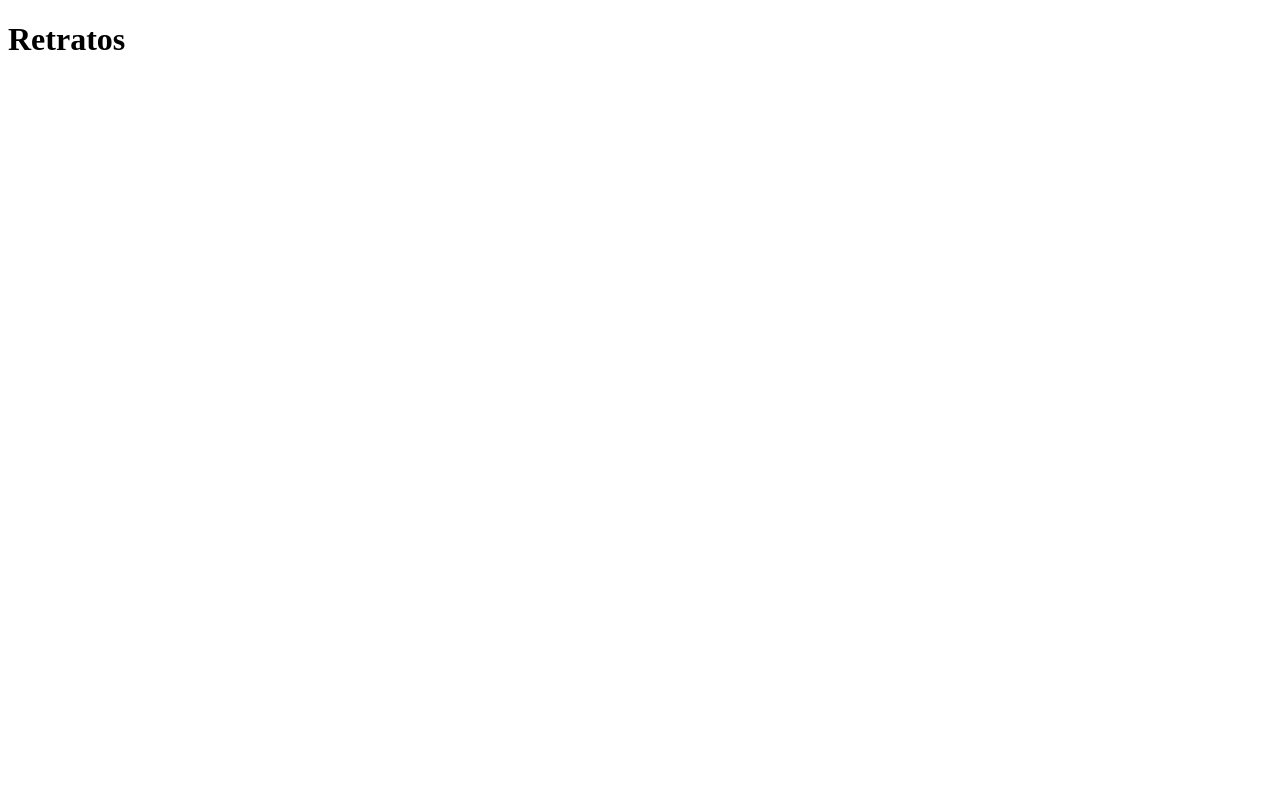
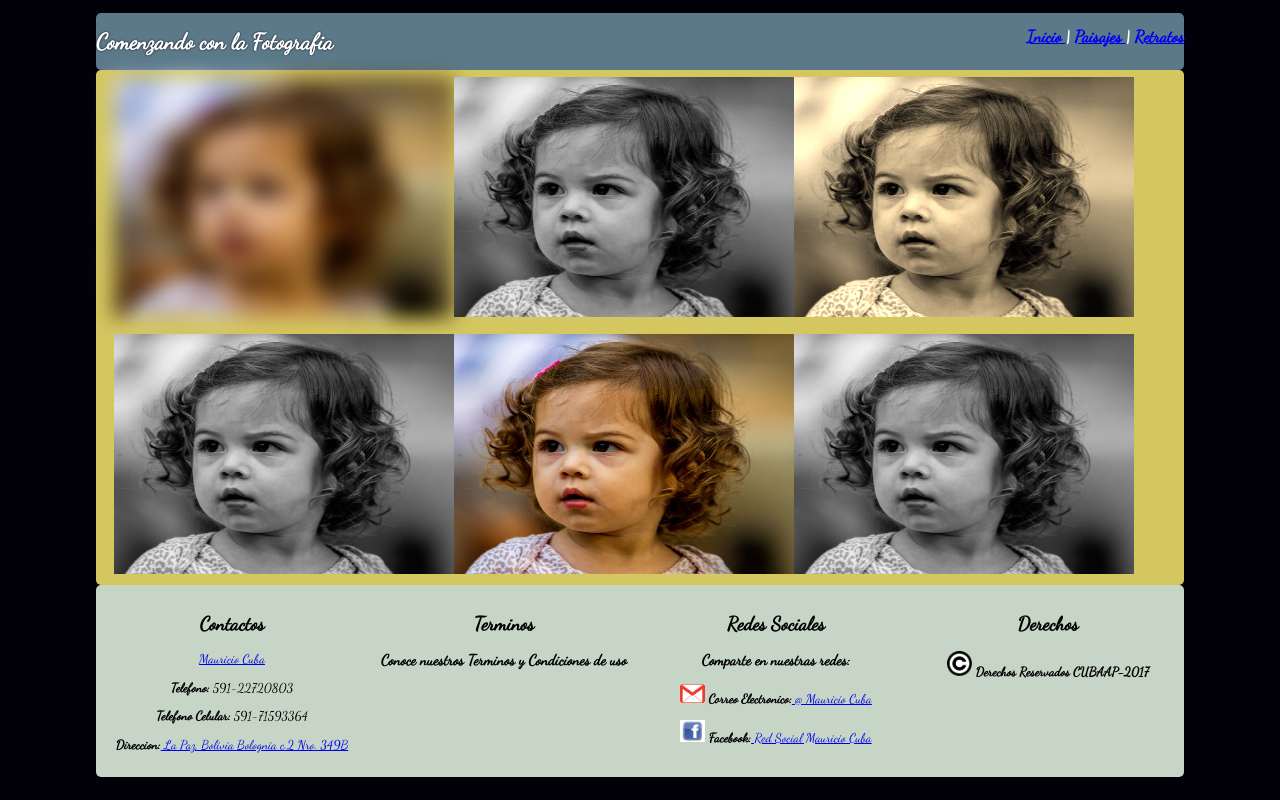
Before and after one commit to cubaap2017/CSSWebResponsive_Mauricio_Cuba, a plain HTML site: page retratos.html in a window 1280 px wide. Drawn offline with Linux system fonts and the light colour scheme.

Commit message:
Segunda version con las pages de retratos y paisajes

```diff
--- a/css/estilos.css
+++ b/css/estilos.css
@@ -40,7 +40,7 @@ a:hover{
 
 .contenedor_imgcentral {
   width: 100%auto;
-  height: 400px;
+  height: 70%;
   text-align: center;
   background-color: #82c3a6;
   border-radius: 5px;
@@ -55,7 +55,8 @@ a:hover{
 
 .contenedor_imgsecundarias {
   width: 100% auto;
-  height: 400px;
+  height: 100%auto;
+  padding: 4%;
   text-align: center;
   background-color: #d5c75f;
   border-radius: 5px;
@@ -67,7 +68,7 @@ a:hover{
 
 .contenedor_imgizq {
   width: 50%;
-  height: 80%;
+  height: 300px;
   padding: 6%;
 }
 
@@ -111,7 +112,7 @@ a:hover{
 
 .contenedor_imgder {
   width: 50%;
-  height: 80%;
+  height: 300px;
   padding: 6%;
 }
 
@@ -123,12 +124,13 @@ a:hover{
 
 .contenedor_footer {
   width: 100%;
-  height: 300px;
+  height: 100%auto;
   background-color: #C6d5c5;
   display: flex;
   flex-direction: row;
   border-radius: 5px;
   color: black;
+  font-size: 80%;
 }
 
 .contenedor_footer a:visited {
@@ -140,7 +142,6 @@ a:hover{
   border-bottom: 10px;
   text-align: center;
   padding: 1%;
-  font-size: 80%;
 }
 
 .contenedor_terminos {
@@ -148,7 +149,6 @@ a:hover{
   border-bottom: 10px;
   text-align: center;
   padding: 1%;
-  font-size: 80%;
 }
 
 .contenedor_redes {
@@ -156,7 +156,6 @@ a:hover{
   border-bottom: 10px;
   text-align: center;
   padding: 1%;
-  font-size: 80%;
 }
 
 .contenedor_footer img {
@@ -169,7 +168,6 @@ a:hover{
   border-bottom: 10px;
   text-align: center;
   padding: 1%;
-  font-size: 80%;
 }
 
 @-webkit-keyframes slidein {
@@ -184,8 +182,49 @@ a:hover{
   }
 }
 
-/* Comentario .contenedor_imgcentral img{
+.contenedor_otrasimg {
+  background-color: #d5c75f;
+  border-radius: 5px;
+  border: 1px;
+  color: black;
+  display: flex;
+  flex-flow: row wrap;
+  padding-left: 1%;
+}
+
+.contenedor_otrasimg img {
+  width: 90%;
+  height: 80%;
+  padding: 10%;
+}
+
+.contenedor_otrasimg2 {
+  background-color: #d5c75f;
+  border-radius: 5px;
+  border: 1px;
+  color: black;
+  display: flex;
+  flex-flow: row wrap;
+  padding-left: 1%;
+}
+
+.contenedor_otrasimg2 img {
+  width: 340px;
+  height: 240px;
+  padding: 2%;
+}
+
+#img1 {
+  -webkit-filter: blur(10px);
   filter: blur(10px);
-  -webkit-filter: blur(10px);
 }
-*/
+
+#img3 {
+  -webkit-filter: sepia(90%);
+  filter: sepia(90%);
+}
+
+#img2, #img4, #img6 {
+  -webkit-filter: grayscale(100%);
+  filter: grayscale(100%);
+}
--- a/retratos.html
+++ b/retratos.html
@@ -2,9 +2,76 @@
 <html>
   <head>
     <meta charset="utf-8">
+    <meta name="viewport" content="widht=device-widht,user-scalable=no">
+    <meta name="author" content="MAURICIO CUBA">
+    <link rel="stylesheet" href="css/estilos.css">
+    <link href="https://fonts.googleapis.com/css?family=Dancing+Script" rel="stylesheet">
     <title>Retratos</title>
   </head>
   <body>
-    <h1>Retratos</h1>
+    <div class="contenedor_header">
+      <div class="contenedor_titulo">
+        <h1>Comenzando con la Fotografia</h1>
+      </div>
+      <div class="contenedor_nav">
+        <h2>
+          <a href="index.html"> Inicio </a> |
+          <a href="paisajes.html"> Paisajes </a> |
+          <a href="retratos.html"> Retratos </a>
+        </h2>
+      </div>
+    </div>
+    <div class="contenedor_otrasimg2">
+      <div class="sec1">
+        <img id="img1" src="images/perfilninia.jpg">
+      </div>
+      <div class="sec2">
+        <img id="img2" src="images/perfilninia.jpg">
+      </div>
+      <div class="sec3">
+        <img id="img3" src="images/perfilninia.jpg">
+      </div>
+      <div class="sec4">
+        <img id="img4" src="images/perfilninia.jpg">
+      </div>
+      <div class="sec5">
+        <img id="img5" src="images/perfilninia.jpg">
+      </div>
+      <div class="sec6">
+        <img id="img6" src="images/perfilninia.jpg">
+      </div>
+    </div>
+    <div class="contenedor_footer">
+      <div class="contenedor_contactos">
+        <h2>Contactos</h2>
+          <p><a href="https://cubaap2017.github.io/FundamentosHTML_Mauricio_Cuba/" target="_blank">Mauricio Cuba</a>
+          <p><strong>Telefono:</strong> 591-22720803</p>
+          <p><strong>Telefono Celular:</strong> 591-71593364</p>
+          <p><strong>Direccion:</strong><a href="https://goo.gl/maps/9LQK7EZ351Q2" target="_blank"> La Paz, Bolivia Bolognia c.2 Nro. 349B </a></p>
+      </div>
+      <div class="contenedor_terminos">
+        <h2>Terminos</h2>
+        <h3>Conoce nuestros Terminos y Condiciones de uso</h3>
+      </div>
+      <div class="contenedor_redes">
+        <h2>Redes Sociales</h2>
+        <h3>Comparte en nuestras redes:</h3>
+          <p>
+            <img src="images/gmaillogo.png">
+            <strong>Correo Electronico:</strong><a href="mailto:ignandymausan@gmail.com" target="_blank"> @ Mauricio Cuba </a>
+          </p>
+          <p>
+            <img src="images/facebooklogo.jpeg">
+            <strong>Facebook:</strong><a href="https://www.facebook.com/ignandyms" target="_blank"> Red Social Mauricio Cuba </a>
+          </p>
+      </div>
+      <div class="contenedor_derechos">
+        <h2>Derechos</h2>
+        <p>
+          <img src="images/copyrightlogo.png">
+          <strong>Derechos Reservados CUBAAP-2017</strong>
+        </p>
+      </div>
+    </div>
   </body>
 </html>
```
Also changed, not shown: paisajes.html (+68 -1 lines).
